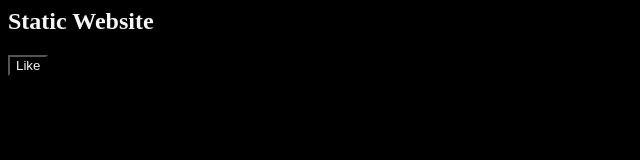
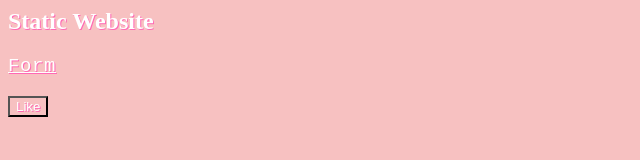
Before and after one commit to Lagain/go-server, a plain HTML site: page static/index.html in a window 1280 px wide. Shown: the whole page, without its empty margins (0-640 px from the left). Drawn offline with nearby package versions, Linux system fonts and the light colour scheme.

Commit message:
Changed color scheme and added form link

```diff
--- a/static/index.html
+++ b/static/index.html
@@ -1,10 +1,13 @@
 <html>
     <head>
-        <title>Static Website</title>
+        <title>Luke Alexander Gain</title>
         <link rel="stylesheet" href="styles.css">
     </head>
     <body>
         <h2>Static Website</h2>
+        <p>
+            <a href="form.html">Form</a>
+        </p>
         <div id="like_button_container"></div>
         <script src="https://unpkg.com/react@18/umd/react.development.js" crossorigin></script>
         <script src="https://unpkg.com/react-dom@18/umd/react-dom.development.js" crossorigin></script>
--- a/static/styles.css
+++ b/static/styles.css
@@ -1,11 +1,25 @@
 * {
-    color:whitesmoke;
-    background-color: black;
+    color: rgb(255, 255, 255);
+background-color: rgb(247, 193, 193);
+text-shadow: hotpink 1px 1px 0px;
 }
 
 div {
-    color: aquamarine;
-    font-weight: 700;
+    color: white;
+    font-weight: 500;
+}
+
+p {
+    font-family: "Courier New", Courier, monospace;
+font-size: 19px;
+letter-spacing: 0.6px;
+word-spacing: 3.6px;
+color: #000000;
+font-weight: normal;
+text-decoration: none;
+font-style: normal;
+font-variant: normal;
+text-transform: none;
 }
 
 img {
```
